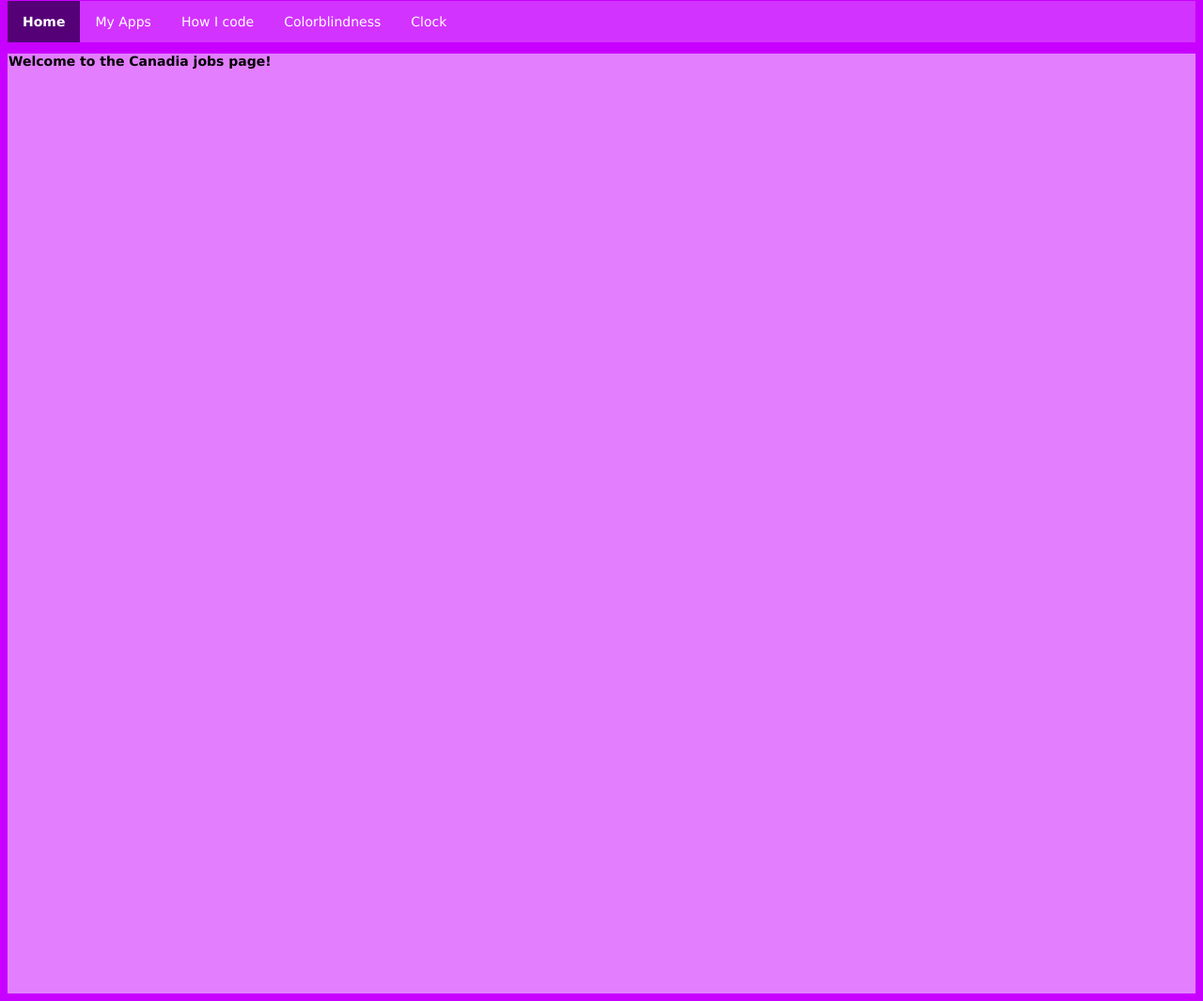
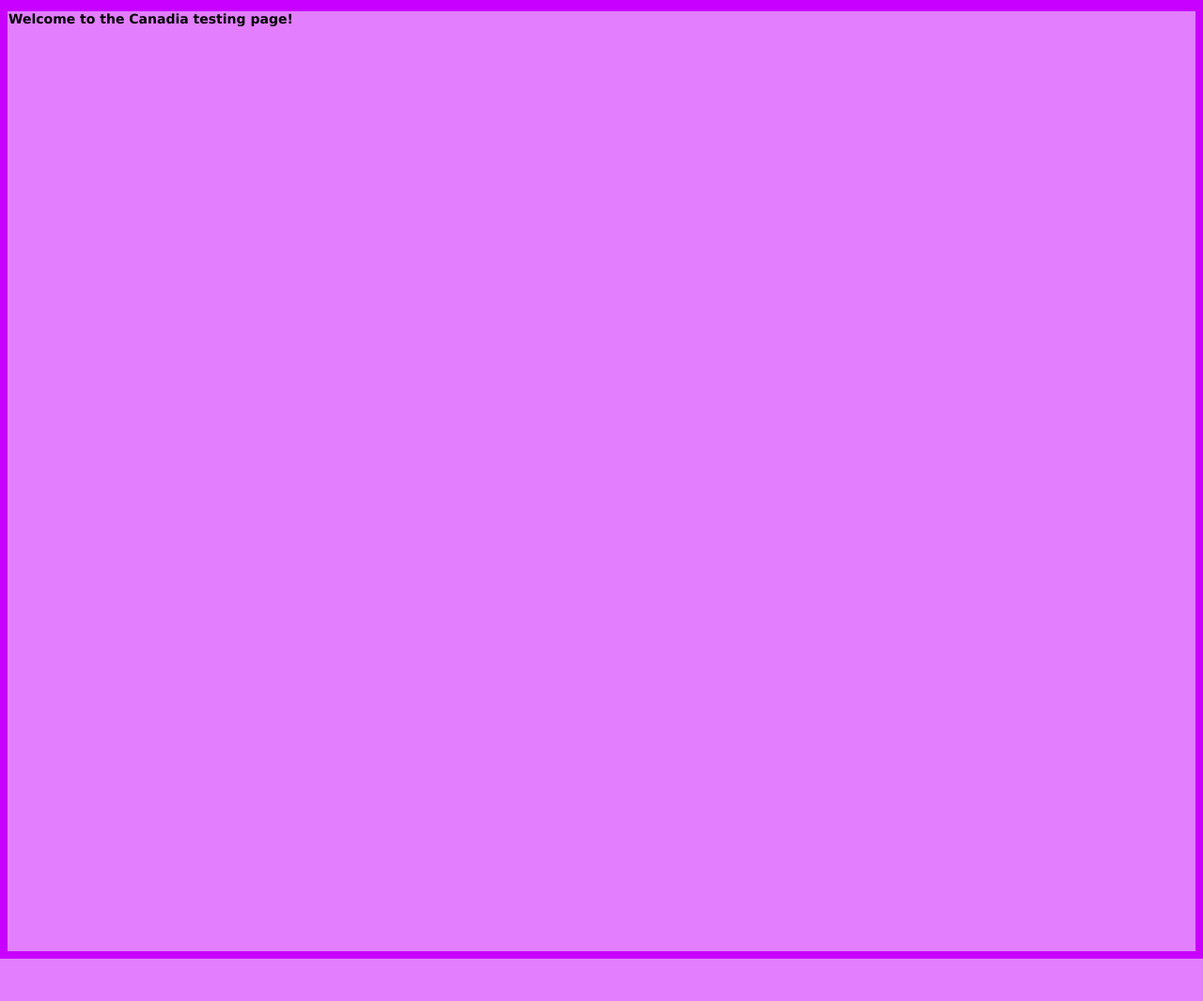
Before and after one commit to tatemitchell/canadia-files, a PHP site: page /testing.php in a window 1280 px wide. Shown: the part 137-1202 px from the top of the page at 94% size. After the commit the page ends 1157 px from the top, so only its background shows below. Run offline with PHP 8.4, Linux system fonts and the light colour scheme.

```diff
--- a/testing.php
+++ b/testing.php
@@ -1,23 +1,19 @@
 <html>
 	<head>
-		<title>Gilberts</title>
+		<title>Canadia > Testing</title>
 		<link rel="stylesheet" type="text/css" href="files.css">
+		<meta charset="UTF-8">
+      <meta name="description" content="Canadia Files">
+      <meta name="keywords" content="Files, Secrets, Canadia">
+      <meta name="author" content="Nathan Hoehndorf, Tate Mitchell">
+      <meta name="viewport" content="width=device-width, initial-scale=1.0">
 	</head>
 	<body>
 		<div class="header">
 		 <h1>Canadia</h1>
 		</div>
-		<div class="nav">
-			<ul>
-				<li><a class="active" href="index.html"><b>Home</b></a></li>
-				<li><a href="myapps.html">My Apps</a></li>
-				<li><a href="howicode.html">How I code</a></li>
-				<li><a href="colorblindness.html">Colorblindness</a></li>
-				<li><a href="clock.html">Clock</a></li>
-			</ul>
-		</div>
 		<div class="content">
-			<h2>Welcome to the Canadia jobs page!</h2>
+			<h2>Welcome to the Canadia testing page!</h2>
 
 <br>
     </body>
```
